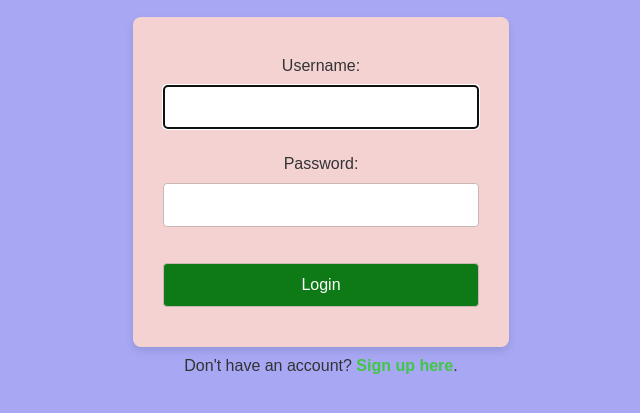
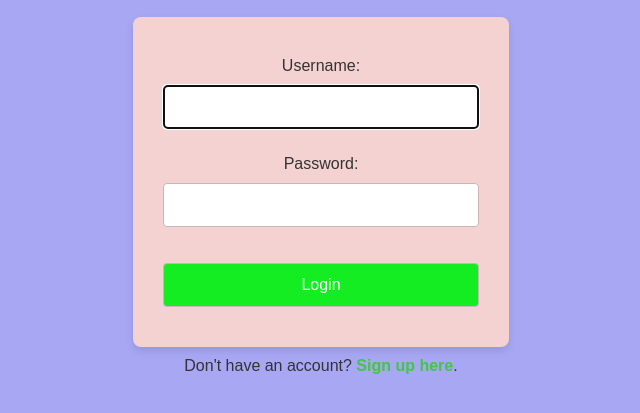
Before and after one commit to waqasqasid/Email-Sender-App, a Django app: page /login/ in a window 1280 px wide, with the pointer over the restyled element. Shown: the part 230-643 px from the top of the page, without its empty margins (319-959 px from the left). Run offline with Django 5.2, Linux system fonts and the light colour scheme.

Commit message:
change the bg

```diff
--- a/mailer/static/css/styles.css
+++ b/mailer/static/css/styles.css
@@ -52,7 +52,7 @@ form button {
 
 /* Submit Button Hover Effect */
 form button:hover {
-    background-color: #0d7a15;
+    background-color: #15ed23;
 }
 
 /* Link Styling */
```
